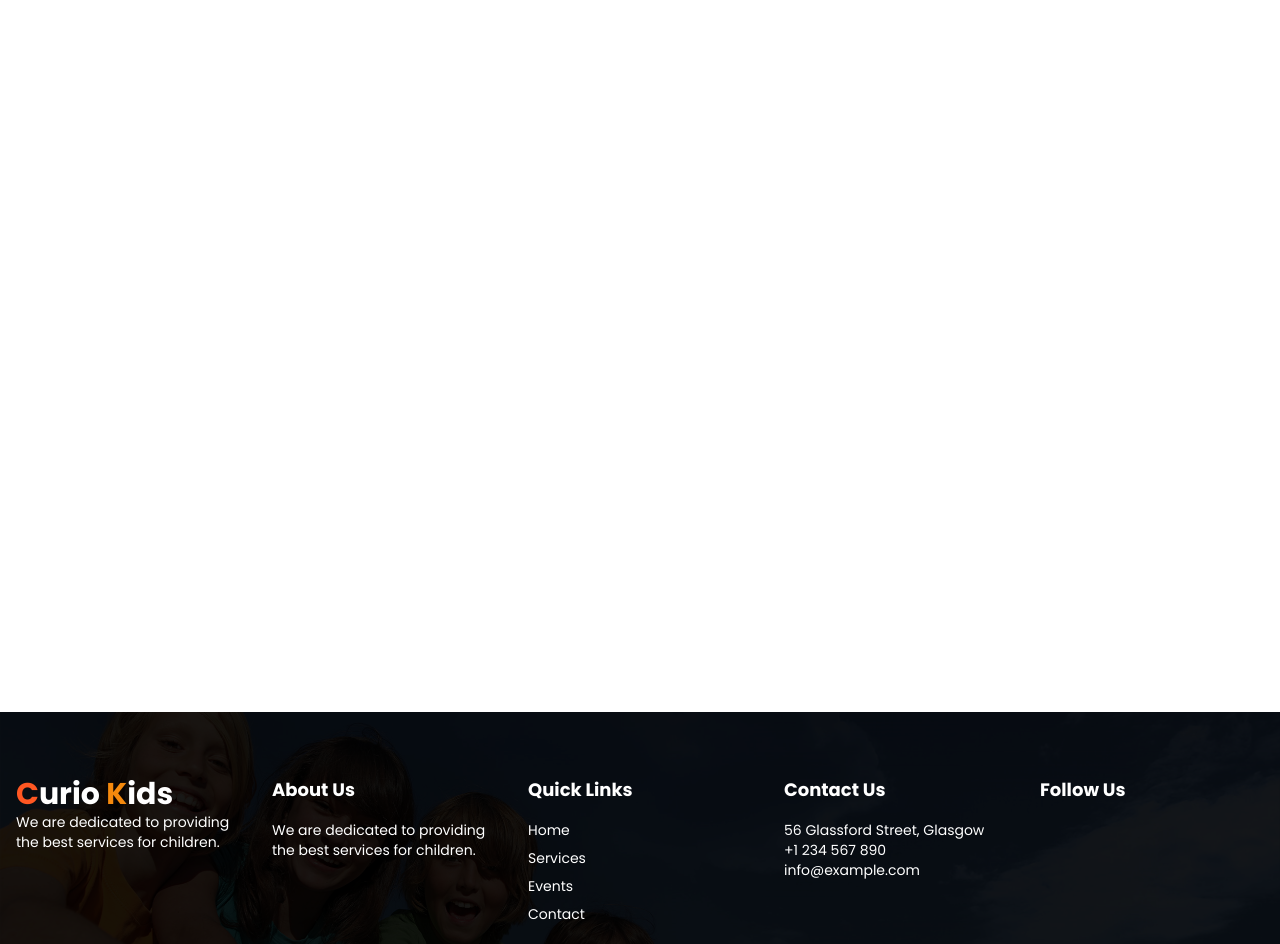
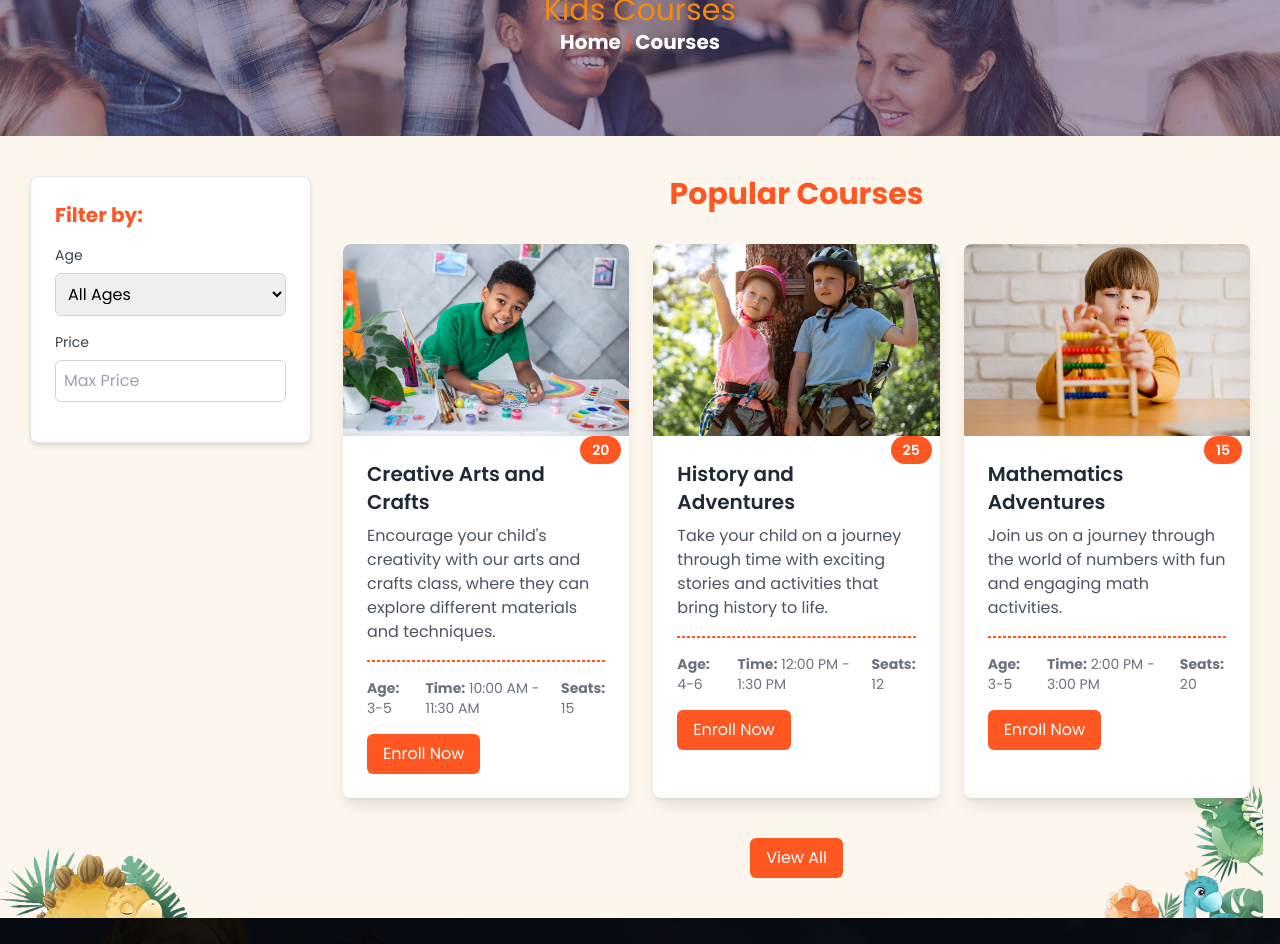
Before and after one commit to Al-Amin49/curio-kids, a Next.js app: page /courses in a window 1280 px wide. Shown: the part 160-1104 px from the top of the page. Built offline with nearby package versions, Linux system fonts and the light colour scheme.

Commit message:
courses page added

```diff
--- /dev/null
+++ b/src/app/components/CoursesCard/CoursesCard.tsx
@@ -0,0 +1,42 @@
+import Image from "next/image";
+
+const CoursesCard = ({course}:any) => {
+    return (
+        <>
+            <div
+              key={course.id}
+              className="bg-white rounded-lg shadow-lg overflow-hidden relative"
+            >
+              <div className="relative">
+                <Image
+                  src={course.img}
+                  alt={course.title}
+                  className="w-full h-48 object-cover hover:scale-110 transform transition-all duration-300"
+                  width={400}
+                  height={200}
+                />
+                <div className="absolute -bottom-7 right-2 bg-primary text-white py-1 px-3 rounded-full text-sm font-semibold">
+                  {course.price}
+                </div>
+              </div>
+              <div className="p-6">
+                <h4 className="text-xl font-semibold text-gray-800">
+                  {course.title}
+                </h4>
+                <p className="text-gray-600 my-2">{course.description}</p>
+                <div className="border border-dashed border-primary w-full my-4"></div>
+                <div className="text-sm text-gray-500 flex space-x-4">
+                  <p><strong>Age:</strong> {course.age}</p>
+                  <p><strong>Time:</strong> {course.time}</p>
+                  <p><strong>Seats:</strong> {course.seat}</p>
+                </div>
+                <button className="btn btn-lg mt-4">
+                  Enroll Now
+                </button>
+              </div>
+            </div>
+        </>
+    );
+};
+
+export default CoursesCard;
--- /dev/null
+++ b/src/app/components/UI/Courses/CourseCover.tsx
@@ -0,0 +1,27 @@
+import banner from "@/assets/courses/page-banner-2.jpg";
+
+const CourseCover = () => {
+  return (
+    <div
+      className="relative bg-cover bg-center py-20"
+      style={{
+        backgroundImage: `url(${banner.src})`,
+      }}
+    >
+      {/* Overlay */}
+      <div className="absolute inset-0 bg-black opacity-50"></div>
+
+      {/* Text content */}
+      <div className="relative text-center">
+        <h3 className="text-2xl lg:text-3xl text-secondary font-medium">
+          Kids Courses
+        </h3>
+        <h4 className="text-xl font-bold text-white">
+          Home <span className="text-primary font-medium">|</span> Courses
+        </h4>
+      </div>
+    </div>
+  );
+};
+
+export default CourseCover;
--- a/src/app/components/UI/Home/PopularCourses.tsx
+++ b/src/app/components/UI/Home/PopularCourses.tsx
@@ -1,18 +1,28 @@
 import { coursesData } from "@/app/constants/data";
 import Container from "../Container";
 import Image from "next/image";
-import back1 from"@/assets/shape/class-shape-1.png";
-import back2 from"@/assets/shape/class-shape-2.png";
+import back1 from "@/assets/shape/class-shape-1.png";
+import back2 from "@/assets/shape/class-shape-2.png";
+import Link from "next/link";
+import CoursesCard from "../../CoursesCard/CoursesCard";
 
 const PopularCourses = () => {
   return (
     <div className="py-10 bg-background relative overflow-hidden">
-          {/* Background Images */}
+      {/* Background Images */}
       <div className="absolute -bottom-20 left-0">
-        <Image src={back1} alt="Background Shape 1" className="w-48 h-48 object-contain" />
+        <Image
+          src={back1}
+          alt="Background Shape 1"
+          className="w-48 h-48 object-contain"
+        />
       </div>
       <div className="absolute -bottom-10 right-0">
-        <Image src={back2} alt="Background Shape 2" className="w-48 h-48 object-contain" />
+        <Image
+          src={back2}
+          alt="Background Shape 2"
+          className="w-48 h-48 object-contain"
+        />
       </div>
 
       <h3 className="text-3xl text-center text-primary font-bold mb-8">
@@ -21,39 +31,14 @@ const PopularCourses = () => {
       <Container>
         <div className="grid grid-cols-1 sm:grid-cols-2 lg:grid-cols-3 gap-6 mx-4 lg:mx-0">
           {coursesData.map((course) => (
-            <div
-              key={course.id}
-              className="bg-white rounded-lg shadow-lg overflow-hidden relative"
-            >
-              <div className="relative">
-                <Image
-                  src={course.img}
-                  alt={course.title}
-                  className="w-full h-48 object-cover hover:scale-110 transform transition-all duration-300"
-                  width={400}
-                  height={200}
-                />
-                <div className="absolute -bottom-7 right-2 bg-primary text-white py-1 px-3 rounded-full text-sm font-semibold">
-                  {course.price}
-                </div>
-              </div>
-              <div className="p-6">
-                <h4 className="text-xl font-semibold text-gray-800">
-                  {course.title}
-                </h4>
-                <p className="text-gray-600 my-2">{course.description}</p>
-                <div className="border border-dashed border-primary w-full my-4"></div>
-                <div className="text-sm text-gray-500 flex space-x-4">
-                  <p><strong>Age:</strong> {course.age}</p>
-                  <p><strong>Time:</strong> {course.time}</p>
-                  <p><strong>Seats:</strong> {course.seat}</p>
-                </div>
-                <button className="btn btn-lg mt-4">
-                  Enroll Now
-                </button>
-              </div>
-            </div>
+            <CoursesCard key={course.id} course={course} />
           ))}
+        </div>
+        <div className="text-center mt-10">
+          <Link href="/courses">
+            {" "}
+            <button className="btn btn-lg font-medium">View All</button>
+          </Link>
         </div>
       </Container>
     </div>
--- a/src/app/constants/data.ts
+++ b/src/app/constants/data.ts
@@ -24,7 +24,7 @@ export const coursesData=
         age: "3-5",
         time: "10:00 AM - 11:30 AM",
         seat: 15,
-        price: "$20",
+        price: 20,
         img: course1
       },
       {
@@ -34,7 +34,7 @@ export const coursesData=
         age: "4-6",
         time: "12:00 PM - 1:30 PM",
         seat: 12,
-        price: "$25",
+        price: 25,
         img: course2
       },
       {
@@ -44,7 +44,7 @@ export const coursesData=
         age: "3-5",
         time: "2:00 PM - 3:00 PM",
         seat: 20,
-        price: "$15",
+        price: 15,
         img:course3
       },
 
--- a/src/app/courses/page.tsx
+++ b/src/app/courses/page.tsx
@@ -1,11 +1,109 @@
-import React from 'react';
+"use client"
+import React, { useState } from 'react';
+import CourseCover from '../components/UI/Courses/CourseCover';
+import Image from 'next/image';
+import Container from '../components/UI/Container';
+import { coursesData } from '../constants/data';
+import CoursesCard from '../components/CoursesCard/CoursesCard';
+import Link from 'next/link';
+import back1 from "@/assets/shape/class-shape-1.png";
+import back2 from "@/assets/shape/class-shape-2.png";
 
 const CoursesPage = () => {
+  const [selectedAge, setSelectedAge] = useState('');
+  const [selectedPrice, setSelectedPrice] = useState('');
+
+  const handleAgeFilterChange = (e) => setSelectedAge(e.target.value);
+  const handlePriceFilterChange = (e) => setSelectedPrice(e.target.value);
+
+  const filteredCourses = coursesData.filter(course => {
     return (
-        <div>
-            <h3>This is courses page</h3>
+      (selectedAge ? course.age === selectedAge : true) &&
+      (selectedPrice ? course.price <= selectedPrice : true)
+    );
+  });
+
+  return (
+    <div>
+      <CourseCover />
+      <div className="py-10 bg-background relative overflow-hidden">
+        {/* Background Images */}
+        <div className="absolute -bottom-20 left-0">
+          <Image
+            src={back1}
+            alt="Background Shape 1"
+            className="w-48 h-48 object-contain"
+          />
         </div>
-    );
+        <div className="absolute -bottom-10 right-0">
+          <Image
+            src={back2}
+            alt="Background Shape 2"
+            className="w-48 h-48 object-contain"
+          />
+        </div>
+
+        <Container>
+          <div className="grid grid-cols-1 lg:grid-cols-4 gap-8 mx-4 lg:mx-0">
+            {/* Sidebar for Filters */}
+            <div className="lg:col-span-1">
+              <div className="bg-white p-6 rounded-lg shadow-md border border-gray-200">
+                <h4 className="text-xl font-bold mb-4 text-primary">Filter by:</h4>
+                <div className="mb-4">
+                  <label className="block text-sm font-medium mb-2 text-gray-700">Age</label>
+                  <select
+                    value={selectedAge}
+                    onChange={handleAgeFilterChange}
+                    className="block w-full p-2 border border-gray-300 rounded-md focus:ring-primary focus:border-primary"
+                  >
+                    <option value="">All Ages</option>
+                    <option value="3-5">3-5 Years</option>
+                    <option value="6-8">6-8 Years</option>
+                    <option value="9-12">9-12 Years</option>
+                  </select>
+                </div>
+                <div className="mb-4">
+                  <label className="block text-sm font-medium mb-2 text-gray-700">Price</label>
+                  <input
+                    type="number"
+                    value={selectedPrice}
+                    onChange={handlePriceFilterChange}
+                    placeholder="Max Price"
+                    className="block w-full p-2 border border-gray-300 rounded-md focus:ring-primary focus:border-primary"
+                  />
+                </div>
+              </div>
+            </div>
+
+            {/* Courses Listing */}
+            <div className="lg:col-span-3">
+              <h3 className="text-3xl text-center text-primary font-bold mb-8">
+                Popular Courses
+              </h3>
+              {filteredCourses.length > 0 ? (
+                <div className="grid grid-cols-1 sm:grid-cols-2 lg:grid-cols-3 gap-6">
+                  {filteredCourses.map((course) => (
+                    <CoursesCard key={course.id} course={course} />
+                  ))}
+                </div>
+              ) : (
+                <div className="text-center text-xl font-medium text-gray-500">
+                  No courses found matching your criteria.
+                </div>
+              )}
+              <div className="text-center mt-10">
+                <Link href="/courses">
+                  <button className="btn btn-lg font-medium bg-primary text-white hover:bg-primary-dark">
+                    View All
+                  </button>
+                </Link>
+              </div>
+            </div>
+          </div>
+        </Container>
+      </div>
+    </div>
+  );
 };
 
 export default CoursesPage;
```
Also changed, not shown: src/assets/courses/page-banner-2.jpg (added).
